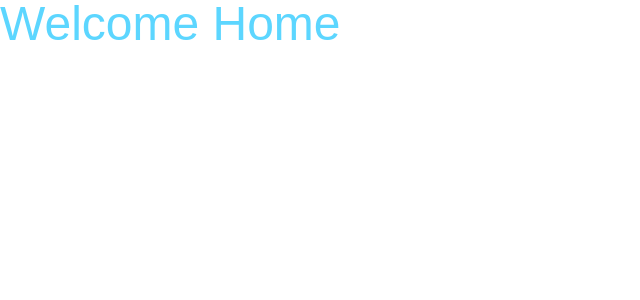
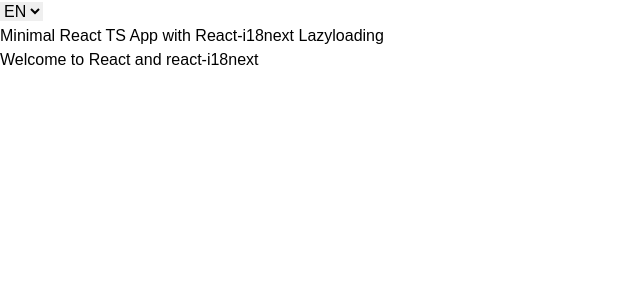
Before and after one commit to damygoes/EcoStride, a React (Vite) app: page / in a window 1280 px wide. Shown: the top 300 px of the page, without its empty margins (0-640 px from the left). Built offline with nearby package versions, Linux system fonts and the light colour scheme.

Commit message:
feat(i18n): integrated internationalisation with type safety using i18next

```diff
--- a/src/App.tsx
+++ b/src/App.tsx
@@ -1,9 +1,15 @@
-function App() {
+import React, { Suspense } from "react";
+
+const LazyComponent = React.lazy(async () => {
+  return import("./components/test-component");
+});
+
+const App = () => {
   return (
-    <main>
-      <h1 className="text-5xl text-primary">Welcome Home</h1>
-    </main>
+    <Suspense fallback={<div>Loading ... </div>}>
+      <LazyComponent />
+    </Suspense>
   );
-}
+};
 
 export default App;
--- /dev/null
+++ b/src/components/test-component.tsx
@@ -0,0 +1,42 @@
+import { ChangeEvent, useEffect } from "react";
+import { useTranslation } from "react-i18next";
+
+const TestComponent = () => {
+  const { t, i18n } = useTranslation();
+
+  // Set default language to English on mount
+  useEffect(() => {
+    i18n.changeLanguage("en");
+  }, [i18n]);
+
+  const switchLanguage = async (event: ChangeEvent<HTMLSelectElement>) => {
+    const lang = event.target.value;
+    try {
+      await i18n.changeLanguage(lang);
+    } catch (error) {
+      console.log("The lang is possibly invalid ", error);
+    }
+  };
+
+  // Dynamically create options based on available languages in the resources
+  const languageOptions = Object.keys(i18n.options.resources || {}).map(
+    (lang) => (
+      <option key={lang} value={lang}>
+        {lang.toUpperCase()}
+      </option>
+    ),
+  );
+
+  return (
+    <div>
+      <select value={i18n.language} onChange={switchLanguage}>
+        {languageOptions}
+      </select>
+      <br />
+      <h2>Minimal React TS App with React-i18next Lazyloading</h2>
+      <p>{t("welcome")}</p>
+    </div>
+  );
+};
+
+export default TestComponent;
--- /dev/null
+++ b/src/locales/de/translation.json
@@ -0,0 +1,3 @@
+{
+  "welcome": "Willkommen bei React und react-i18next"
+}
--- /dev/null
+++ b/src/locales/en/translation.json
@@ -0,0 +1,3 @@
+{
+  "welcome": "Welcome to React and react-i18next"
+}
--- /dev/null
+++ b/src/locales/fr/translation.json
@@ -0,0 +1,3 @@
+{
+  "welcome": "Bienvenue à React et react-i18next"
+}
--- a/src/main.tsx
+++ b/src/main.tsx
@@ -1,10 +1,13 @@
-import React from "react";
+import "@services/i18n/i18n.ts";
+import React, { Suspense } from "react";
 import ReactDOM from "react-dom/client";
 import "../src/styles/index.css";
 import App from "./App.tsx";
 
 ReactDOM.createRoot(document.getElementById("root")!).render(
   <React.StrictMode>
-    <App />
+    <Suspense fallback={<div>Loading...</div>}>
+      <App />
+    </Suspense>
   </React.StrictMode>,
 );
--- /dev/null
+++ b/src/services/i18n/@types/i18next.d.ts
@@ -0,0 +1,8 @@
+import { defaultNS, resources } from "../i18n";
+
+declare module "i18next" {
+  interface CustomTypeOptions {
+    defaultNS: typeof defaultNS;
+    resources: (typeof resources)["en"];
+  }
+}
--- /dev/null
+++ b/src/services/i18n/i18n.ts
@@ -0,0 +1,32 @@
+import i18n from "i18next";
+import { initReactI18next } from "react-i18next";
+
+import translationDE from "@locales/de/translation.json";
+import translationEN from "@locales/en/translation.json";
+import translationFR from "@locales/fr/translation.json";
+
+export const defaultNS = "translation" as const;
+
+export const resources = {
+  en: {
+    translation: translationEN,
+  },
+  de: {
+    translation: translationDE,
+  },
+  fr: {
+    translation: translationFR,
+  },
+} as const;
+
+i18n.use(initReactI18next).init({
+  lng: "en",
+  fallbackLng: "en",
+  defaultNS,
+  resources,
+  interpolation: {
+    escapeValue: false,
+  },
+});
+
+export default i18n;
```
Also changed, not shown: package.json (+6 -1 lines), 1 other file (tests, documents, lock files or other folders).
